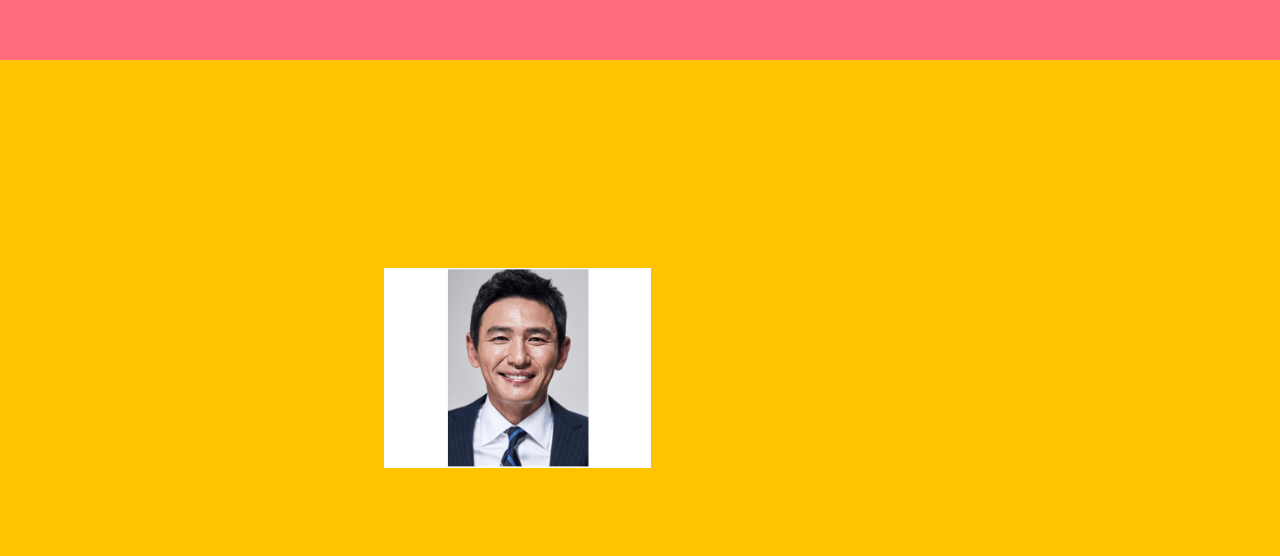
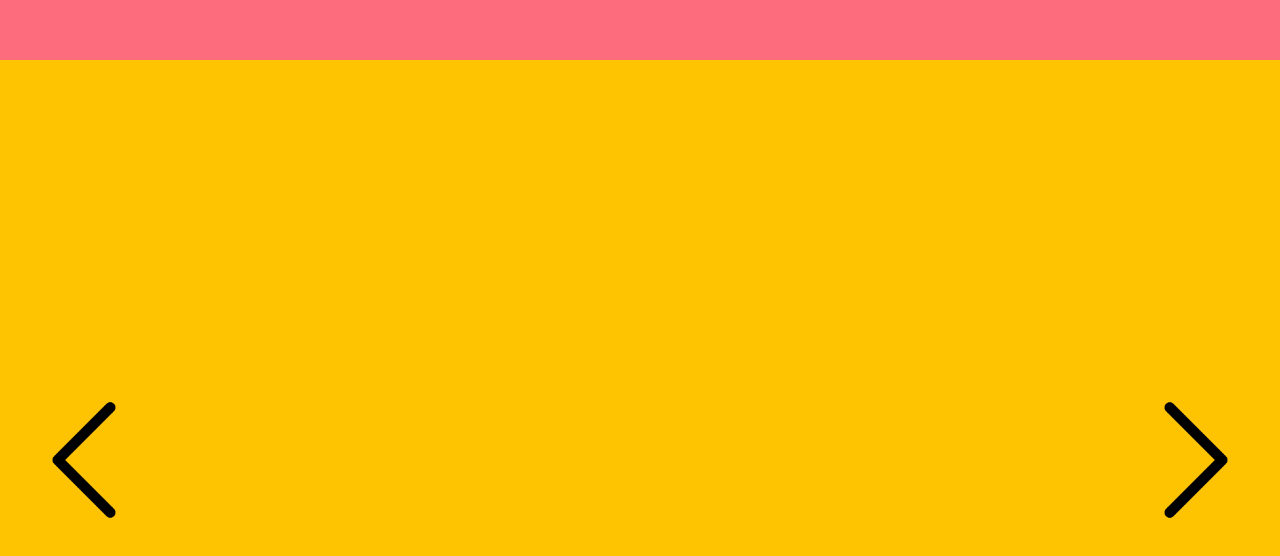
Before and after one commit to hwryeol/hwryeol_portfolio-react-frontend, a React (Create React App) app: page / in a window 1280 px wide. Shown: the part 2340-2896 px from the top of the page. Built offline with nearby package versions, Linux system fonts and the light colour scheme.

Commit message:
fect(components): project 컴포넌트에 버튼추가

```diff
--- a/src/components/Section_Projects/Projects.js
+++ b/src/components/Section_Projects/Projects.js
@@ -1,20 +1,12 @@
 import styles from "./Projects.module.css"
 import image from "../../assets/img/사진.jpg"
+import arrow from "../../assets/img/arrow.png"
+import Frame from "./frame/frame"
 
 function Projects() {
   return (
     <section className={styles.section} id="projects_section">
-      <div className={styles.contents}>
-          <div className={styles.card} id="card1">
-            <img src={image}/>
-          </div>
-          <div className={styles.card} id="card2">
-            fsafaf
-          </div>
-          <div className={styles.card} id="card3">
-            asasas
-          </div>
-      </div>
+      <Frame />
     </section>
   );
 };
--- a/src/components/Section_Projects/Projects.module.css
+++ b/src/components/Section_Projects/Projects.module.css
@@ -13,6 +13,13 @@
     flex-wrap: nowrap;
     scroll-snap-type: x mandatory;
 }
+#left{
+    transform: rotate(0.5turn) scale(0.1);
+
+}
+#right{
+    transform: scale(0.5);
+}
 
 .contents > div{
     flex: 0 0 100%;
--- /dev/null
+++ b/src/components/Section_Projects/frame/frame.js
@@ -0,0 +1,13 @@
+import styles from "./frame.module.css"
+import arrow from "../../../assets/img/arrow.png"
+
+function frame({Component}) {
+  return (
+        <>
+            <a id={styles.left} href="#"><img id={styles.leftArrow} src={arrow}/></a>
+            {Component}
+            <a id={styles.right}href="#"><img id={styles.rightArrow} src={arrow}/></a>
+        </>
+  );
+};
+export default frame;
--- /dev/null
+++ b/src/components/Section_Projects/frame/frame.module.css
@@ -0,0 +1,19 @@
+#left, #right{
+    display: inline-block;
+    position: relative;
+    top:calc(50% - 7rem);
+    text-decoration: none;
+}
+#left{
+
+}
+#right{
+    left:calc(100% - 28rem);
+}
+#leftArrow{
+    transform: rotate(0.5turn);
+    width:14rem;
+}
+#rightArrow{
+    width:14rem;
+}
```
Also changed, not shown: src/assets/img/arrow.png (added).
